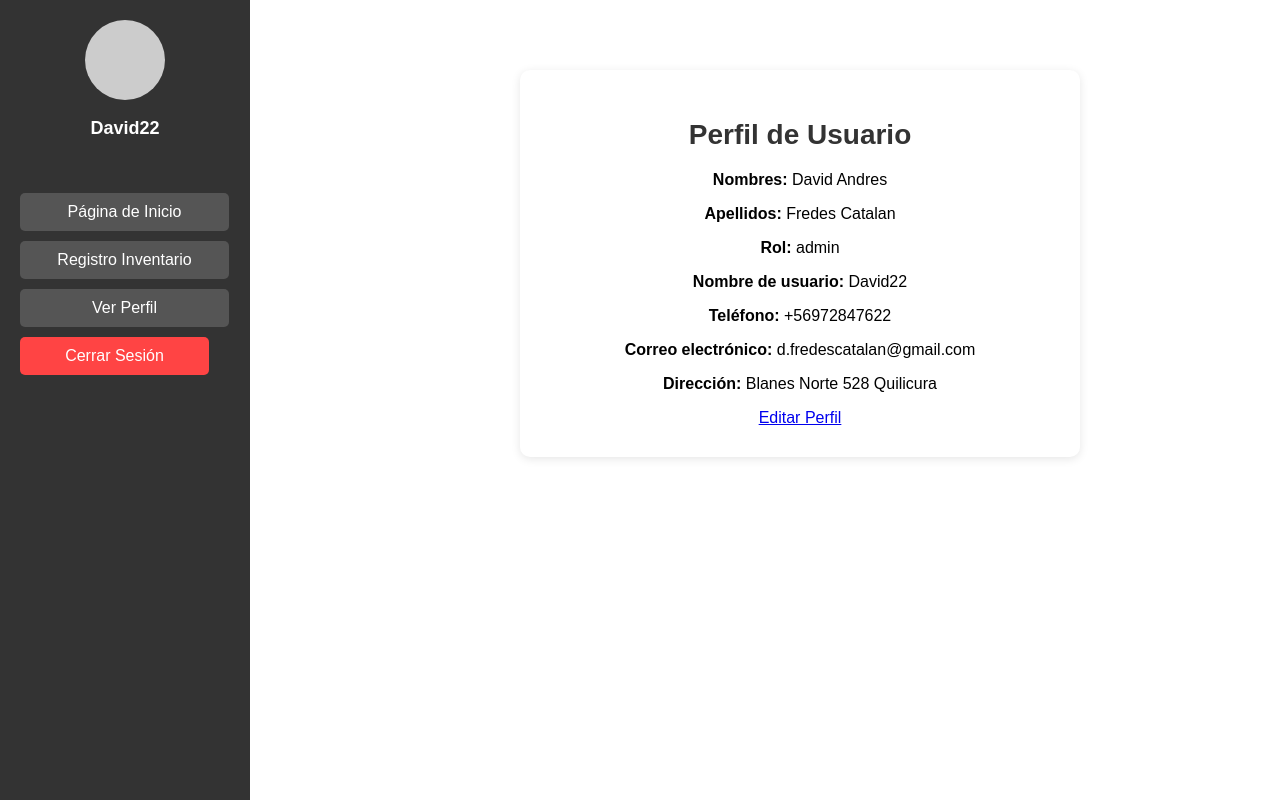
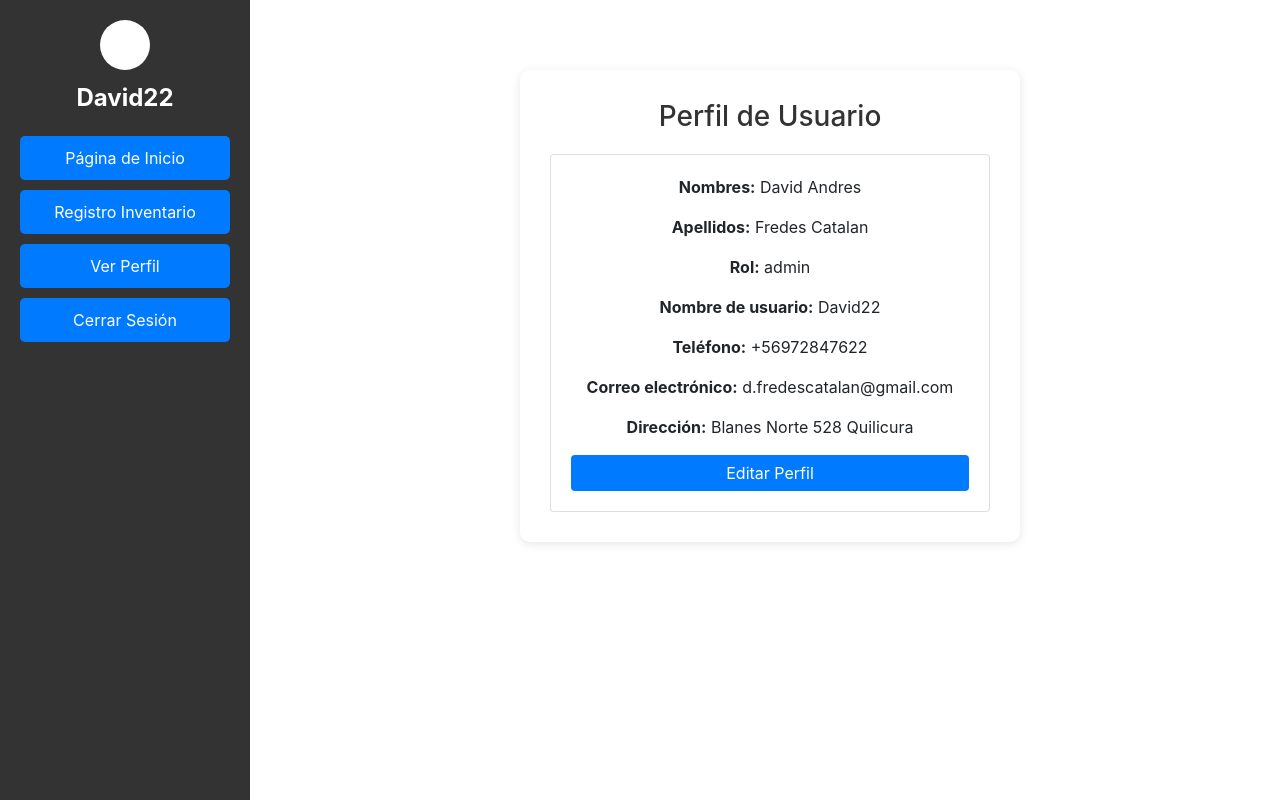
Before and after one commit to Angu017/Save_in, a Django app: page /verPerfil/ in a window 1280 px wide. Run offline with Django 5.2, Linux system fonts and the light colour scheme; a user stored in the database is signed in; data comes from the database, SQL or seed files in the repository; some libraries are stand-ins or nearby versions.

Commit message:
Update verPerfil.html

```diff
--- a/ventas/pagina/templates/verPerfil.html
+++ b/ventas/pagina/templates/verPerfil.html
@@ -6,7 +6,89 @@
     <title>Ver Perfil</title>
     {% load static %}
     <link rel="stylesheet" href="{% static 'css/producto.css' %}">
-    <link rel="stylesheet" href="{% static 'css/lateral.css' %}">
+    <link href="https://stackpath.bootstrapcdn.com/bootstrap/4.5.2/css/bootstrap.min.css" rel="stylesheet">
+    <style>
+        /* Eliminar los puntos y el subrayado de los enlaces */
+        .sidebar ul li a,
+        .sidebar ul li form button {
+            list-style: none;
+            text-decoration: none;
+        }
+
+        /* Botones */
+        .btn-primary {
+            background-color: #007bff; /* Azul */
+            border: none; /* Eliminar borde */
+            box-shadow: none; /* Eliminar sombra */
+        }
+
+        .btn-primary:hover,
+        .btn-primary:focus {
+            background-color: #0056b3; /* Azul más oscuro al pasar el cursor o al recibir foco */
+            border: none; /* Asegura que no tenga borde */
+            box-shadow: none; /* Eliminar sombra al hacer hover o foco */
+        }
+
+        .btn-danger {
+            background-color: #007bff; /* Azul igual que el botón primario */
+            border: none; /* Eliminar borde */
+            box-shadow: none; /* Eliminar sombra */
+            font-weight: bold; /* Hacer el texto más llamativo */
+        }
+
+        .btn-danger:hover,
+        .btn-danger:focus {
+            background-color: #0056b3; /* Azul más oscuro al pasar el cursor */
+            border: none; /* Asegura que no tenga borde */
+            box-shadow: none; /* Eliminar sombra al hacer hover o foco */
+        }
+
+        /* Estilizar la lista de botones en la barra lateral */
+        .sidebar ul {
+            padding: 0;
+            margin: 0;
+            list-style: none; /* Eliminar puntos de la lista */
+        }
+
+        .sidebar ul li {
+            width: 100%;
+            margin-bottom: 10px; /* Espacio entre los botones */
+        }
+
+        .sidebar ul li a,
+        .sidebar ul li button {
+            display: block;
+            width: 100%;
+            padding: 10px;
+            text-align: center;
+            border-radius: 5px;
+            color: white;
+            box-sizing: border-box; /* Asegura que el padding no afecte el tamaño total */
+        }
+
+        .sidebar ul li a {
+            background-color: #007bff; /* Azul */
+        }
+
+        .sidebar ul li a:hover {
+            background-color: #0056b3; /* Azul más oscuro al pasar el cursor */
+        }
+
+        .sidebar ul li form button {
+            background-color: #007bff; /* Azul igual que el botón primario */
+        }
+
+        .sidebar ul li form button:hover {
+            background-color: #0056b3; /* Azul más oscuro al pasar el cursor */
+        }
+
+        /* Estilizar el nombre de usuario */
+        .perfil p {
+            font-size: 1.5em; /* Tamaño de fuente más grande */
+            font-weight: bold; /* Negrita */
+            margin: 0;
+        }
+    </style>
 </head>
 <body>
     <header>
@@ -26,13 +108,13 @@
             </p>
         </div>
         <ul>
-            <li><a href="{% url 'adminpage' %}">Página de Inicio</a></li>
-            <li><a href="{% url 'vendedor' %}">Registro Inventario</a></li>
+            <li><a href="{% url 'adminpage' %}" class="btn btn-primary w-100">Página de Inicio</a></li>
+            <li><a href="{% url 'vendedor' %}" class="btn btn-primary w-100">Registro Inventario</a></li>
             <li><a href="{% url 'verPerfil' %}" class="btn btn-primary w-100">Ver Perfil</a></li>
             <li>
                 <form action="{% url 'logout' %}" method="post">
                     {% csrf_token %}
-                    <button type="submit" class="btn btn-danger w-100">Cerrar Sesión</button>
+                    <button type="submit" class="btn btn-primary w-100">Cerrar Sesión</button>
                 </form>
             </li>
         </ul>
@@ -51,10 +133,7 @@
                     <p><strong>Nombre de usuario:</strong> {{ username }}</p>
                     <p><strong>Teléfono:</strong> {{ phone }}</p>
                     <p><strong>Correo electrónico:</strong> {{ email }}</p>
-
-
                     <p><strong>Dirección:</strong> {{ address }}</p>
-
 
                     <!-- Botón de editar -->
                     <a href="{% url 'modificarperfil' %}" class="btn btn-primary w-100">Editar Perfil</a>
```
